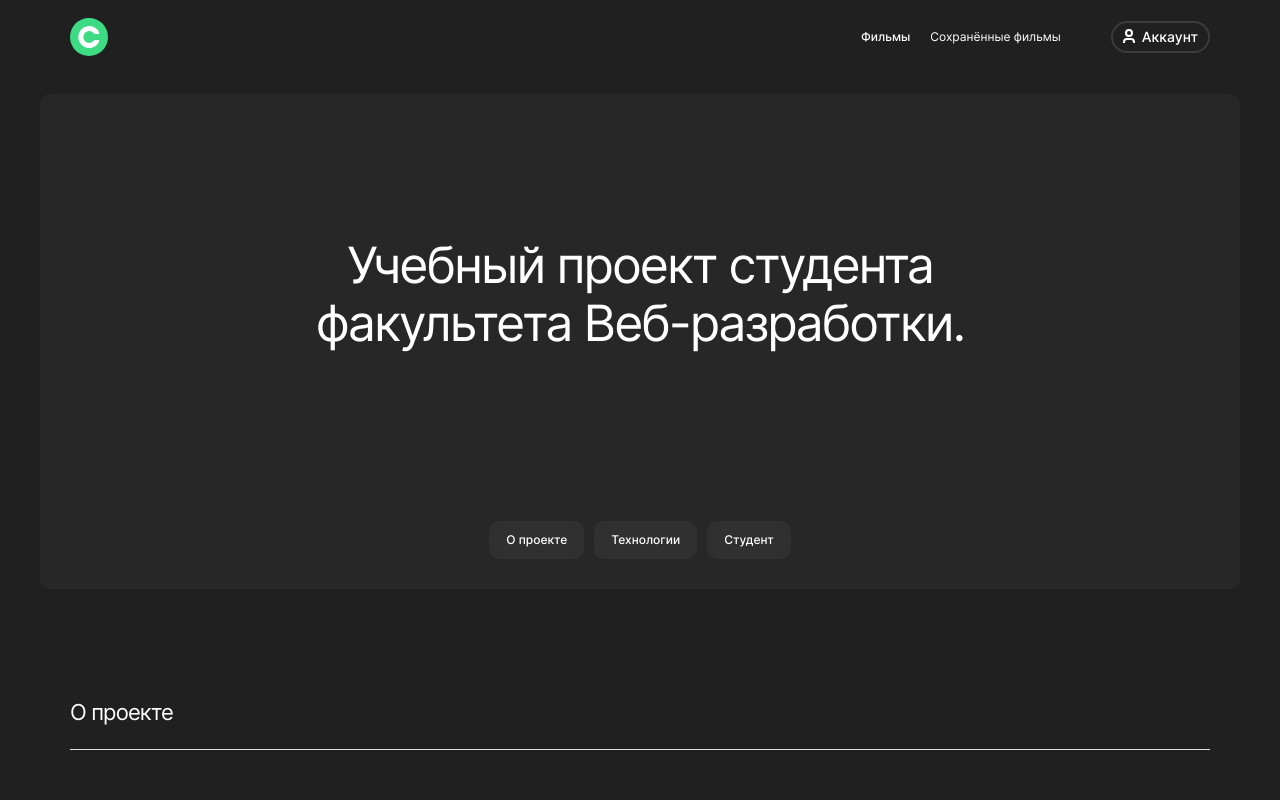
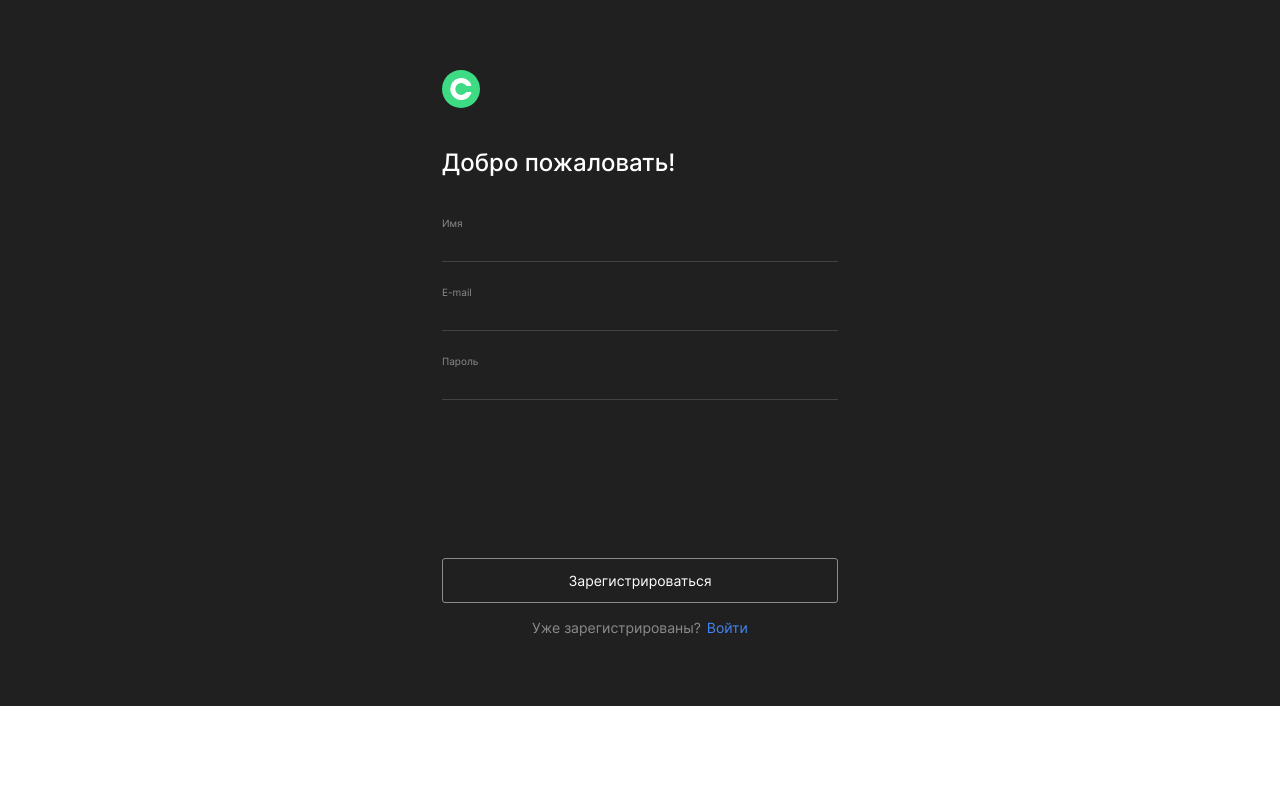
Before and after one commit to vladosrus/movies-explorer-frontend, a React (Create React App) app: page /sign-up in a window 1280 px wide. Before the commit this address led to /. Shown: the top 800 px of the page. Built offline with nearby package versions, Linux system fonts and the light colour scheme; no server answers; sample sign-in values are in the browser's storage.

Commit message:
feat: реализовать валидацию форм регистрации и авторизации с отключаемой кнопкой сабмита

```diff
--- a/src/components/App/App.js
+++ b/src/components/App/App.js
@@ -43,7 +43,6 @@ export default function App() {
     const token = localStorage.getItem("token");
     if (token) {
       setLoggedIn(true);
-      history.push("/");
     }
   }
 
@@ -69,6 +68,12 @@ export default function App() {
         console.log(err);
       });
   }
+
+  function successAuthorization() {
+    setLoggedIn(true);
+    history.push("/movies");
+  }
+
   function handleLogout() {
     MainApi.logout()
       .then(() => {
@@ -79,11 +84,6 @@ export default function App() {
       .catch((err) => {
         console.log(err);
       });
-  }
-
-  function successAuthorization() {
-    setLoggedIn(true);
-    history.push("/movies");
   }
 
   function unsuccessAction() {
--- a/src/components/EntrancePage/EntrancePage.css
+++ b/src/components/EntrancePage/EntrancePage.css
@@ -81,6 +81,13 @@
   color: #fff;
 }
 
+.entrance-page__submit-button_disabled {
+  background-color: transparent;
+  border: 1px solid #8b8b8b;
+  cursor: default;
+  pointer-events: none;
+}
+
 .entrance-page__submit-button:hover {
   opacity: 0.8;
 }
--- a/src/components/EntrancePage/EntrancePage.js
+++ b/src/components/EntrancePage/EntrancePage.js
@@ -1,32 +1,23 @@
 import "./EntrancePage.css";
 import Logo from "../Logo/Logo";
-import { useState } from "react";
+//import { useState } from "react";
+import useFormWithValidation from "../../hooks/useFormWithValidation";
 
 export default function EntrancePage(props) {
-  const [name, setName] = useState("");
-  const [email, setEmail] = useState("");
-  const [password, setPassword] = useState("");
+  const formInputs = useFormWithValidation();
 
-  function handleChange(evt) {
-    if (evt.target.id === "name") {
-      setName(evt.target.value);
-    } else if (evt.target.id === "email") {
-      setEmail(evt.target.value);
-    } else {
-      setPassword(evt.target.value);
-    }
-  }
   function handleSubmit(evt) {
     evt.preventDefault();
     if (props.name === "register") {
-      props.onRegistration(name, email, password);
-      setName("");
-      setEmail("");
-      setPassword("");
+      props.onRegistration(
+        formInputs.values.name,
+        formInputs.values.email,
+        formInputs.values.password
+      );
+      formInputs.resetForm();
     } else {
-      props.onLogin(email, password);
-      setEmail("");
-      setPassword("");
+      props.onLogin(formInputs.values.email, formInputs.values.password);
+      formInputs.resetForm();
     }
   }
 
@@ -36,59 +27,85 @@ export default function EntrancePage(props) {
       <h2 className="entrance-page__title">
         {props.name === "register" ? "Добро пожаловать!" : "Рады видеть!"}
       </h2>
-      <form className="entrance-page__form" onSubmit={handleSubmit}>
+      <form className="entrance-page__form" onSubmit={handleSubmit} noValidate>
         {props.name === "register" && (
           <div className="entrance-page__input-container">
             <label className="entrance-page__input-name">Имя</label>
             <input
-              id="name"
+              name="name"
               type="text"
               required
               minLength="2"
               maxLength="30"
-              className="entrance-page__input"
-              value={name || ""}
-              onChange={handleChange}
+              className={`entrance-page__input ${
+                formInputs.errors.name && "entrance-page__input_type_error"
+              }`}
+              value={formInputs.values.name || ""}
+              onChange={formInputs.handleChange}
             ></input>
-            <span className="entrance-page__error-message"></span>
+            <span
+              className={`entrance-page__error-message ${
+                formInputs.errors.name && "entrance-page__error-message_visible"
+              }`}
+            >
+              {formInputs.errors.name || ""}
+            </span>
           </div>
         )}
         <div className="entrance-page__input-container">
           <label className="entrance-page__input-name">
             E-mail
             <input
-              id="email"
+              name="email"
               type="email"
               required
-              className="entrance-page__input"
-              value={email || ""}
-              onChange={handleChange}
+              className={`entrance-page__input ${
+                formInputs.errors.email && "entrance-page__input_type_error"
+              }`}
+              value={formInputs.values.email || ""}
+              onChange={formInputs.handleChange}
             ></input>
           </label>
-          <span className="entrance-page__error-message"></span>
+          <span
+            className={`entrance-page__error-message ${
+              formInputs.errors.email && "entrance-page__error-message_visible"
+            }`}
+          >
+            {formInputs.errors.email || ""}
+          </span>
         </div>
         <div className="entrance-page__input-container">
           <label className="entrance-page__input-name">
             Пароль
             <input
-              id="password"
+              name="password"
               type="password"
               required
-              className="entrance-page__input entrance-page__input_type_error"
-              value={password || ""}
-              onChange={handleChange}
+              className={`entrance-page__input ${
+                formInputs.errors.password && "entrance-page__input_type_error"
+              }`}
+              value={formInputs.values.password || ""}
+              onChange={formInputs.handleChange}
             ></input>
           </label>
-          <span className="entrance-page__error-message entrance-page__error-message_visible">
-            Что-то пошло не так...
+          <span
+            className={`entrance-page__error-message ${
+              formInputs.errors.password &&
+              "entrance-page__error-message_visible"
+            }`}
+          >
+            {formInputs.errors.password || ""}
           </span>
         </div>
         <button
           type="submit"
+          disabled={!formInputs.isValid}
           className={`entrance-page__submit-button ${
             props.name === "login"
               ? "entrance-page__submit-button_margin_large"
               : ""
+          } ${
+            formInputs.isValid ? "" : "entrance-page__submit-button_disabled"
           }`}
         >
           {props.name === "register" ? "Зарегистрироваться" : "Войти"}
--- /dev/null
+++ b/src/hooks/useFormWithValidation.js
@@ -0,0 +1,29 @@
+import { useCallback, useState } from "react";
+
+//хук управления формой и валидации формы
+function useFormWithValidation() {
+  const [values, setValues] = useState({});
+  const [errors, setErrors] = useState({});
+  const [isValid, setIsValid] = useState(false);
+
+  const handleChange = (event) => {
+    const target = event.target;
+    const name = target.name;
+    const value = target.value;
+    setValues({...values, [name]: value});
+    setErrors({...errors, [name]: target.validationMessage });
+    setIsValid(target.closest("form").checkValidity());
+  };
+
+  const resetForm = useCallback(
+    (newValues = {}, newErrors = {}, newIsValid = false) => {
+      setValues(newValues);
+      setErrors(newErrors);
+      setIsValid(newIsValid);
+    },
+    [setValues, setErrors, setIsValid]
+  );
+  return { values, handleChange, errors, isValid, resetForm };
+}
+
+export default useFormWithValidation;
```
Also changed, not shown: src/hooks/useForm.js (added, +15 -0 lines).
